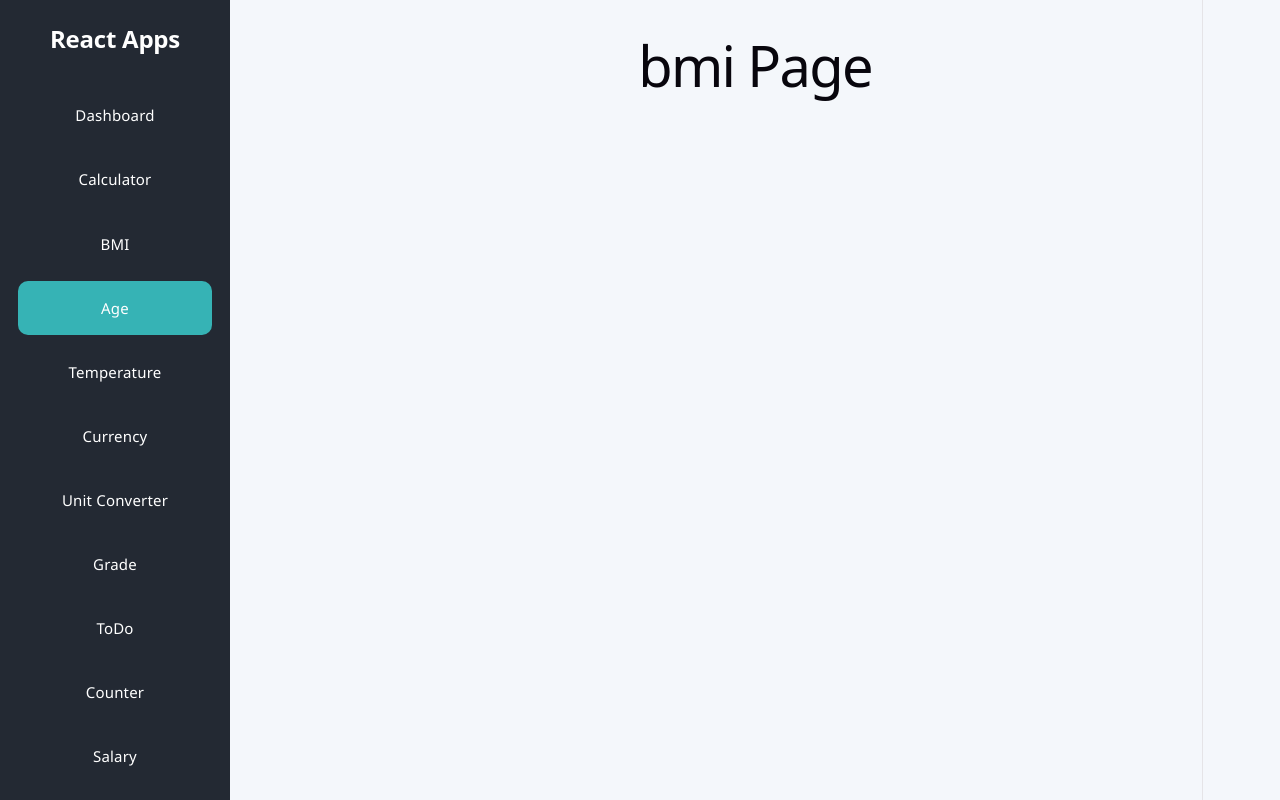
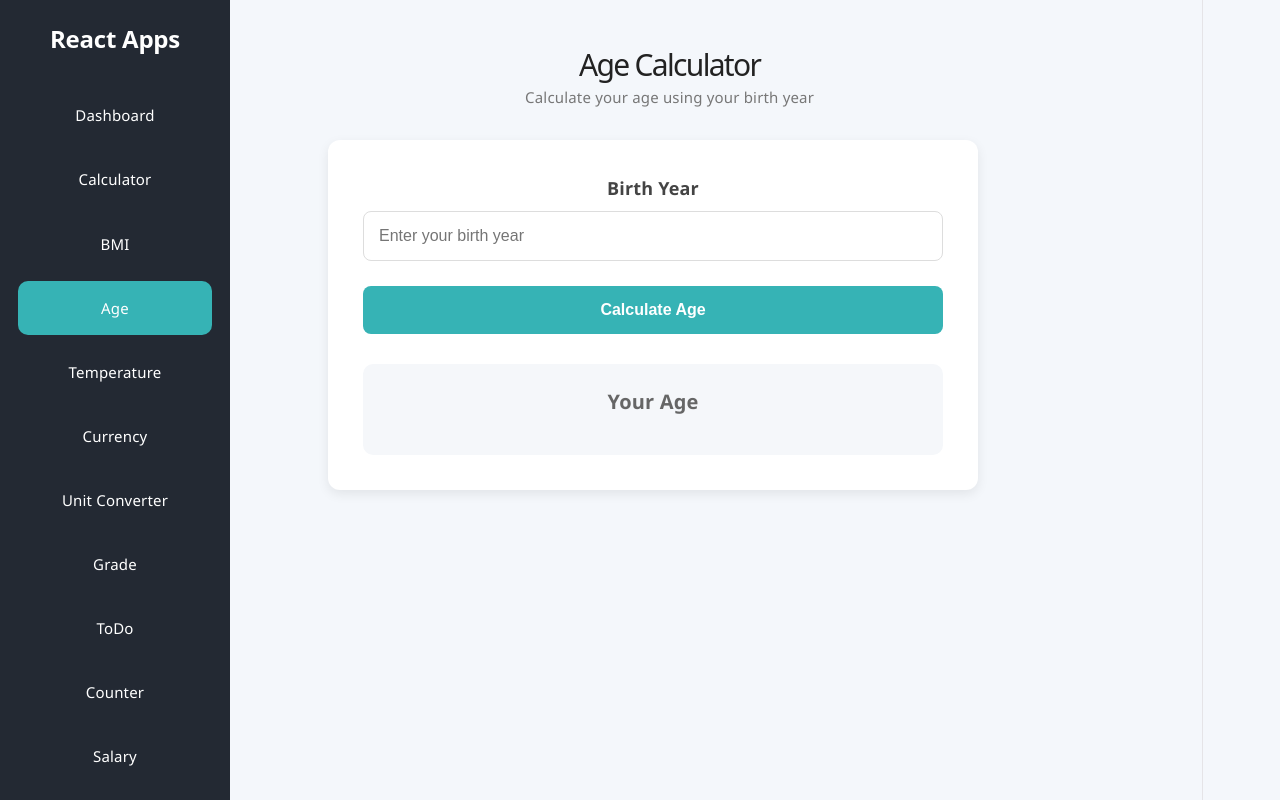
Before and after one commit to NaimaMuse/React-Mini-Apps, a React (Vite) app in the folder my-react-app/: page /age in a window 1280 px wide. Built offline with nearby package versions, Linux system fonts and the light colour scheme.

Commit message:
created the Age  app and its design

```diff
--- a/my-react-app/src/App.css
+++ b/my-react-app/src/App.css
@@ -493,3 +493,106 @@ body{
 }
 
 }
+
+
+/* ===========================
+   AGE CALCULATOR
+=========================== */
+
+.age-page{
+    width:80%;
+}
+
+.age-header{
+    margin-bottom:30px;
+}
+
+.age-header h1{
+    font-size:30px;
+    color:#222;
+    margin-bottom:6px;
+}
+
+.age-header p{
+    color:#777;
+    font-size:15px;
+}
+
+/* Card */
+
+.age-card{
+    background:#fff;
+    max-width:650px;
+    padding:35px;
+    border-radius:12px;
+    box-shadow:0 4px 12px rgba(0,0,0,.08);
+}
+
+/* Input */
+
+.age-input-box{
+    margin-bottom:25px;
+}
+
+.age-input-box label{
+    display:block;
+    margin-bottom:10px;
+    font-weight:600;
+    color:#444;
+}
+
+.age-input-box input{
+    width:100%;
+    padding:15px;
+    border:1px solid #ddd;
+    border-radius:8px;
+    font-size:16px;
+    outline:none;
+    transition:.3s;
+}
+
+.age-input-box input:focus{
+    border-color:#36b3b5;
+    box-shadow:0 0 5px rgba(54,179,181,.3);
+}
+
+/* Button */
+
+.age-btn{
+    width:100%;
+    padding:15px;
+    border:none;
+    border-radius:8px;
+    background:#36b3b5;
+    color:white;
+    font-size:16px;
+    font-weight:600;
+    cursor:pointer;
+    transition:.3s;
+}
+
+.age-btn:hover{
+    background:#2b999b;
+}
+
+/* Result */
+
+.age-result{
+    margin-top:30px;
+    background:#f5f7fa;
+    border-radius:10px;
+    padding:25px;
+    text-align:center;
+}
+
+.age-result h3{
+    color:#666;
+    margin-bottom:15px;
+    font-size:20px;
+}
+
+.age-number{
+    font-size:42px;
+    font-weight:bold;
+    color:#36b3b5;
+}
--- a/my-react-app/src/Pages/Age.jsx
+++ b/my-react-app/src/Pages/Age.jsx
@@ -1,5 +1,55 @@
+import { useState } from "react";
+
 function Age() {
-  return <h1>bmi Page</h1>;
+  const [age, setAge] = useState("");
+  const [result, setResult] = useState("");
+
+  function CalculateAge() {
+    if (age === "") {
+      setResult("2026");
+      return;
+    }
+
+    setResult(2026 - Number(age));
+  }
+
+  return (
+    <div className="age-page">
+
+      <div className="age-header">
+        <h1>Age Calculator</h1>
+        <p>Calculate your age using your birth year</p>
+      </div>
+
+      <div className="age-card">
+
+        <div className="age-input-box">
+          <label>Birth Year</label>
+
+          <input
+            type="number"
+            placeholder="Enter your birth year"
+            value={age}
+            onChange={(e) => setAge(e.target.value)}
+          />
+        </div>
+
+        <button className="age-btn" onClick={CalculateAge}>
+          Calculate Age
+        </button>
+
+        <div className="age-result">
+          <h3>Your Age</h3>
+
+          <div className="age-number">
+            {result}
+          </div>
+        </div>
+
+      </div>
+
+    </div>
+  );
 }
 
 export default Age;
```
